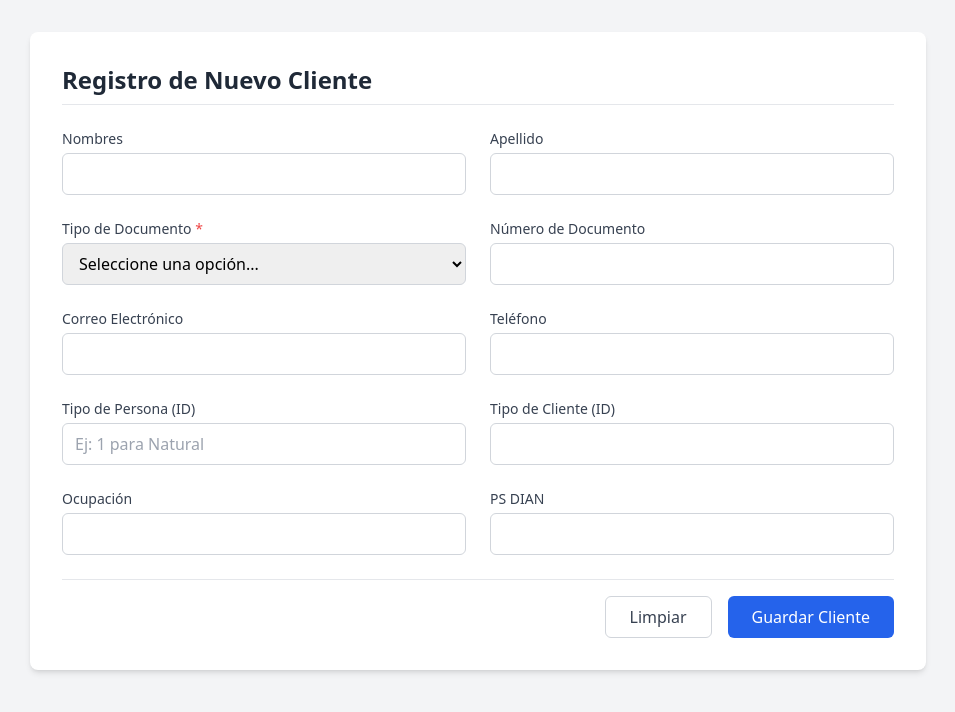
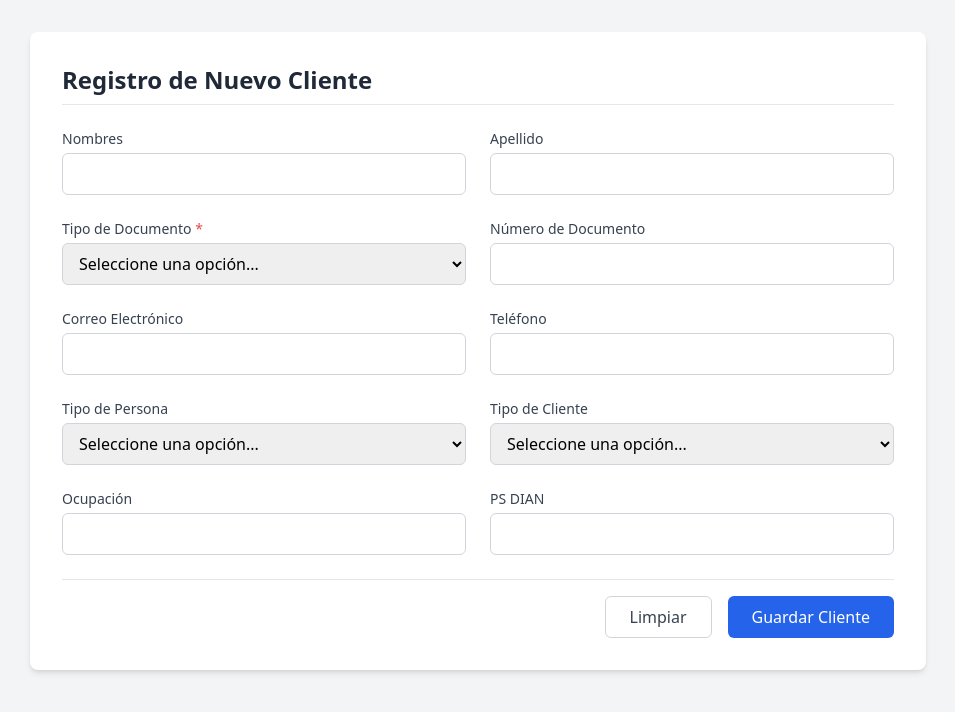
Before and after one commit to gestionfinancierasav-cloud/contasav, a plain HTML site: page index.html in a window 1280 px wide. Shown: the whole page, without its empty margins (162-1117 px from the left). Drawn offline with nearby package versions, Linux system fonts and the light colour scheme.

Commit message:
Refactor form fields to use select elements

```diff
--- a/index.html
+++ b/index.html
@@ -4,7 +4,6 @@
     <meta charset="UTF-8">
     <meta name="viewport" content="width=device-width, initial-scale=1.0">
     <title>Agregar Nuevo Cliente</title>
-    <!-- Tailwind CSS por CDN para los estilos -->
     <script src="https://cdn.tailwindcss.com"></script>
 </head>
 <body class="bg-gray-100 p-8 font-sans">
@@ -13,7 +12,6 @@
         <h2 class="text-2xl font-bold text-gray-800 mb-6 border-b pb-2">Registro de Nuevo Cliente</h2>
 
         <form id="form-cliente" class="space-y-6">
-            <!-- Contenedor en cuadrícula para dos columnas -->
             <div class="grid grid-cols-1 md:grid-cols-2 gap-6">
 
                 <!-- Nombres -->
@@ -59,16 +57,27 @@
                     <input type="number" id="Telefono" name="Telefono" class="w-full border border-gray-300 rounded-md px-3 py-2 focus:outline-none focus:ring-2 focus:ring-blue-500">
                 </div>
 
-                <!-- Tipo Persona -->
+                <!-- Tipo Persona (Modificado a Select) -->
                 <div>
-                    <label for="TipoPersona" class="block text-sm font-medium text-gray-700 mb-1">Tipo de Persona (ID)</label>
-                    <input type="number" id="TipoPersona" name="TipoPersona" class="w-full border border-gray-300 rounded-md px-3 py-2 focus:outline-none focus:ring-2 focus:ring-blue-500" placeholder="Ej: 1 para Natural">
+                    <label for="TipoPersona" class="block text-sm font-medium text-gray-700 mb-1">Tipo de Persona</label>
+                    <select id="TipoPersona" name="TipoPersona" class="w-full border border-gray-300 rounded-md px-3 py-2 focus:outline-none focus:ring-2 focus:ring-blue-500">
+                        <option value="">Seleccione una opción...</option>
+                        <!-- IMPORTANTE: El 'value' debe ser el ID de TblTipoPersona -->
+                        <option value="1">Persona Natural</option>
+                        <option value="2">Persona Jurídica</option>
+                    </select>
                 </div>
 
-                <!-- Tipo Cliente -->
+                <!-- Tipo Cliente (Modificado a Select) -->
                 <div>
-                    <label for="TipoCliente" class="block text-sm font-medium text-gray-700 mb-1">Tipo de Cliente (ID)</label>
-                    <input type="number" id="TipoCliente" name="TipoCliente" class="w-full border border-gray-300 rounded-md px-3 py-2 focus:outline-none focus:ring-2 focus:ring-blue-500">
+                    <label for="TipoCliente" class="block text-sm font-medium text-gray-700 mb-1">Tipo de Cliente</label>
+                    <select id="TipoCliente" name="TipoCliente" class="w-full border border-gray-300 rounded-md px-3 py-2 focus:outline-none focus:ring-2 focus:ring-blue-500">
+                        <option value="">Seleccione una opción...</option>
+                        <!-- IMPORTANTE: El 'value' debe ser el ID correspondiente en tu BD -->
+                        <option value="1">Cliente Frecuente</option>
+                        <option value="2">Cliente Mayorista</option>
+                        <option value="3">Cliente Esporádico</option>
+                    </select>
                 </div>
 
                 <!-- Ocupación -->
@@ -92,20 +101,19 @@
         </form>
     </div>
 
-    <!-- 1. Importar el cliente de Supabase -->
+    <!-- Importar el cliente de Supabase -->
     <script src="https://cdn.jsdelivr.net/npm/@supabase/supabase-js@2"></script>
 
     <script>
-        // 2. Configura tus credenciales de Supabase
-        // REEMPLAZA ESTOS VALORES CON LOS DE TU PANEL DE SUPABASE (Settings -> API)
+        // Configura tus credenciales de Supabase
         const supabaseUrl = 'TU_URL_DE_SUPABASE';
         const supabaseKey = 'TU_CLAVE_ANON_PUBLICA';
 
         const supabase = window.supabase.createClient(supabaseUrl, supabaseKey);
 
-        // 3. Manejar el evento del formulario
+        // Manejar el evento del formulario
         document.getElementById('form-cliente').addEventListener('submit', async function(event) {
-            event.preventDefault(); // Evita que la página se recargue
+            event.preventDefault();
 
             // Cambiar el texto del botón mientras guarda
             const submitBtn = this.querySelector('button[type="submit"]');
@@ -130,7 +138,7 @@
                 PS_Dian: formData.get('PS_Dian') || null
             };
 
-            // 4. Insertar en Supabase
+            // Insertar en Supabase
             const { data, error } = await supabase
                 .from('TblCliente')
                 .insert([clienteData]);
@@ -144,7 +152,7 @@
                 alert('Hubo un error al guardar el cliente: ' + error.message);
             } else {
                 alert('Cliente guardado exitosamente');
-                this.reset(); // Limpia el formulario
+                this.reset();
             }
         });
     </script>
```
